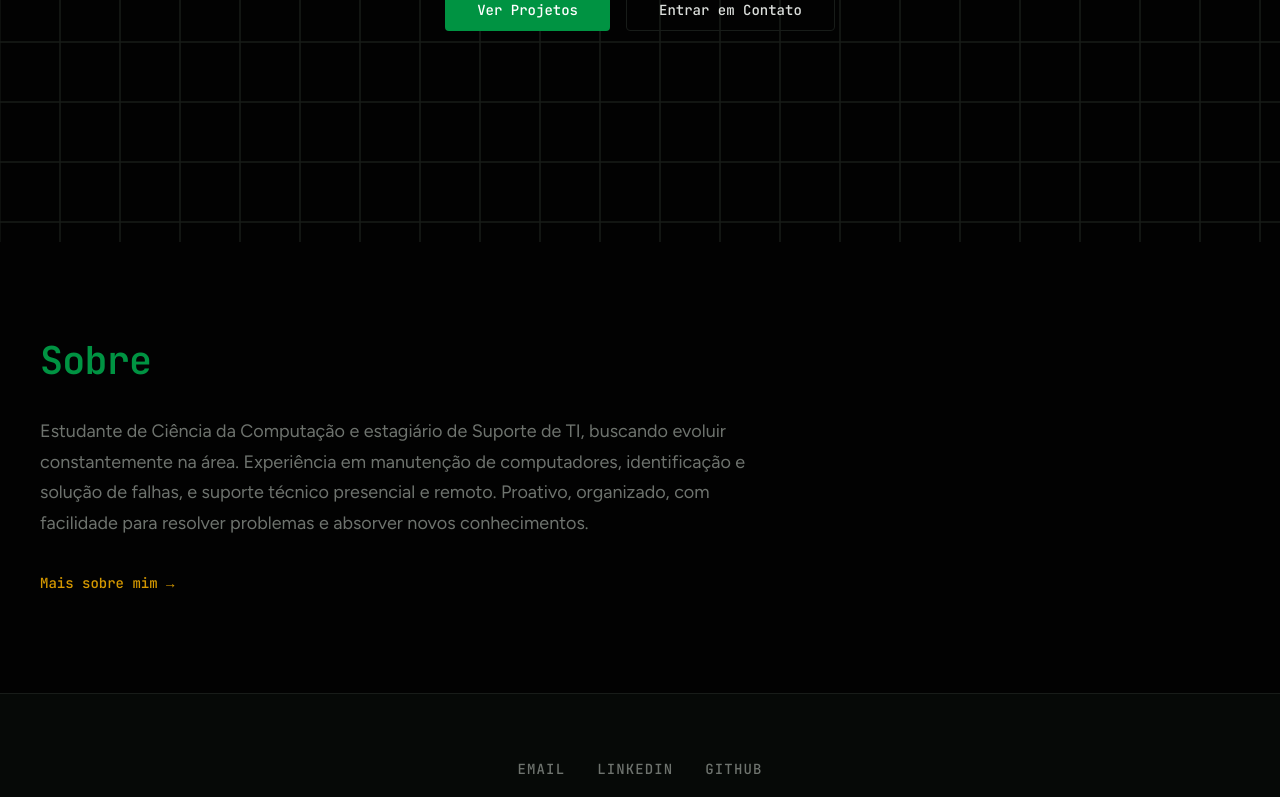
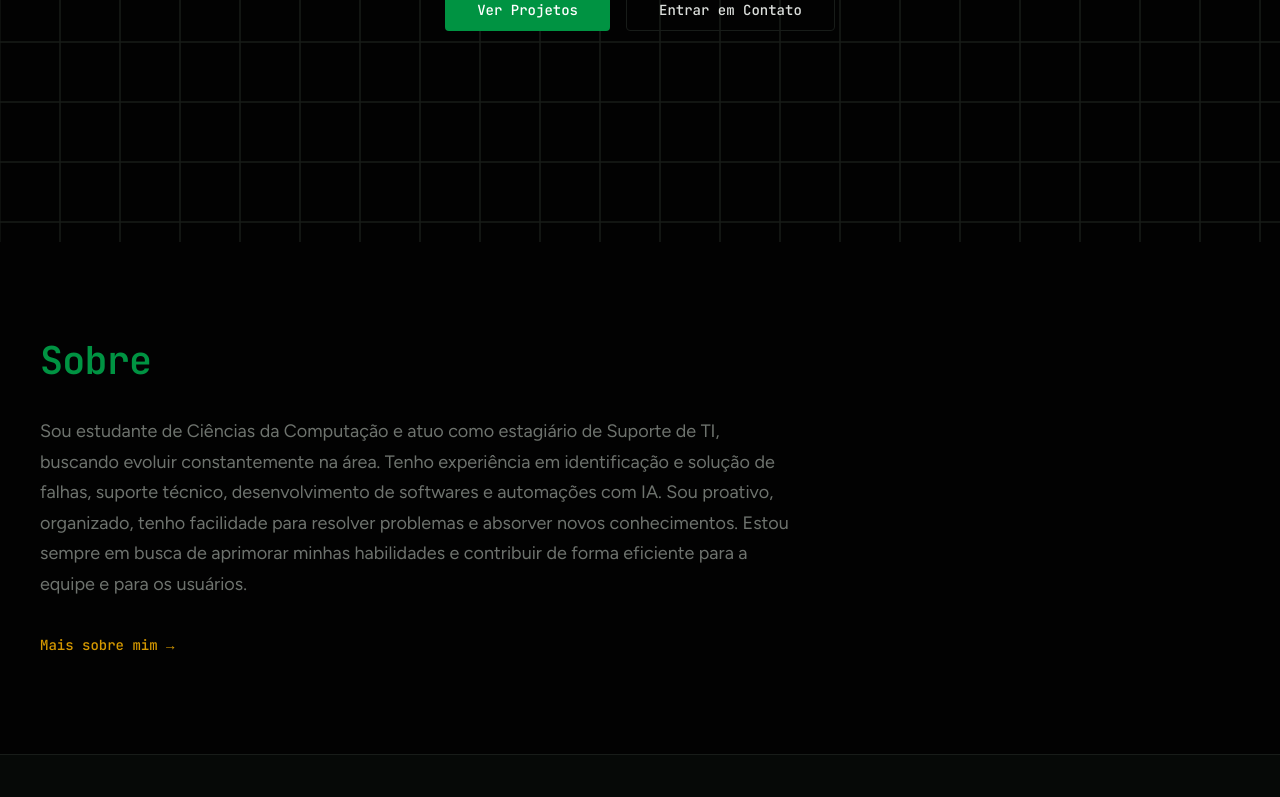
Before and after one commit to DiegoHerreraDaSilva/Site-portif-lio, a React (Vite) app: page / in a window 1280 px wide. Shown: the part 558-1355 px from the top of the page. Built offline with nearby package versions, Linux system fonts and the light colour scheme.

Commit message:
refactor: atualiza texto do summary no perfil

```diff
--- a/src/data/profile.ts
+++ b/src/data/profile.ts
@@ -2,7 +2,7 @@ export const profile = {
   name: 'Diego Herrera da Silva',
   role: 'Estagiário de Suporte de TI',
   location: 'São Bernardo do Campo, SP, Brasil',
-  summary: `Estudante de Ciência da Computação e estagiário de Suporte de TI, buscando evoluir constantemente na área. Experiência em manutenção de computadores, identificação e solução de falhas, e suporte técnico presencial e remoto. Proativo, organizado, com facilidade para resolver problemas e absorver novos conhecimentos.`,
+  summary: `Sou estudante de Ciências da Computação e atuo como estagiário de Suporte de TI, buscando evoluir constantemente na área. Tenho experiência em identificação e solução de falhas, suporte técnico, desenvolvimento de softwares e automações com IA. Sou proativo, organizado, tenho facilidade para resolver problemas e absorver novos conhecimentos. Estou sempre em busca de aprimorar minhas habilidades e contribuir de forma eficiente para a equipe e para os usuários.`,
   email: 'diegoherrerasilva12@gmail.com',
   linkedin: 'https://linkedin.com/in/diegoherreradasilva',
   github: 'https://github.com/DiegoHerreraDaSilva',
```
